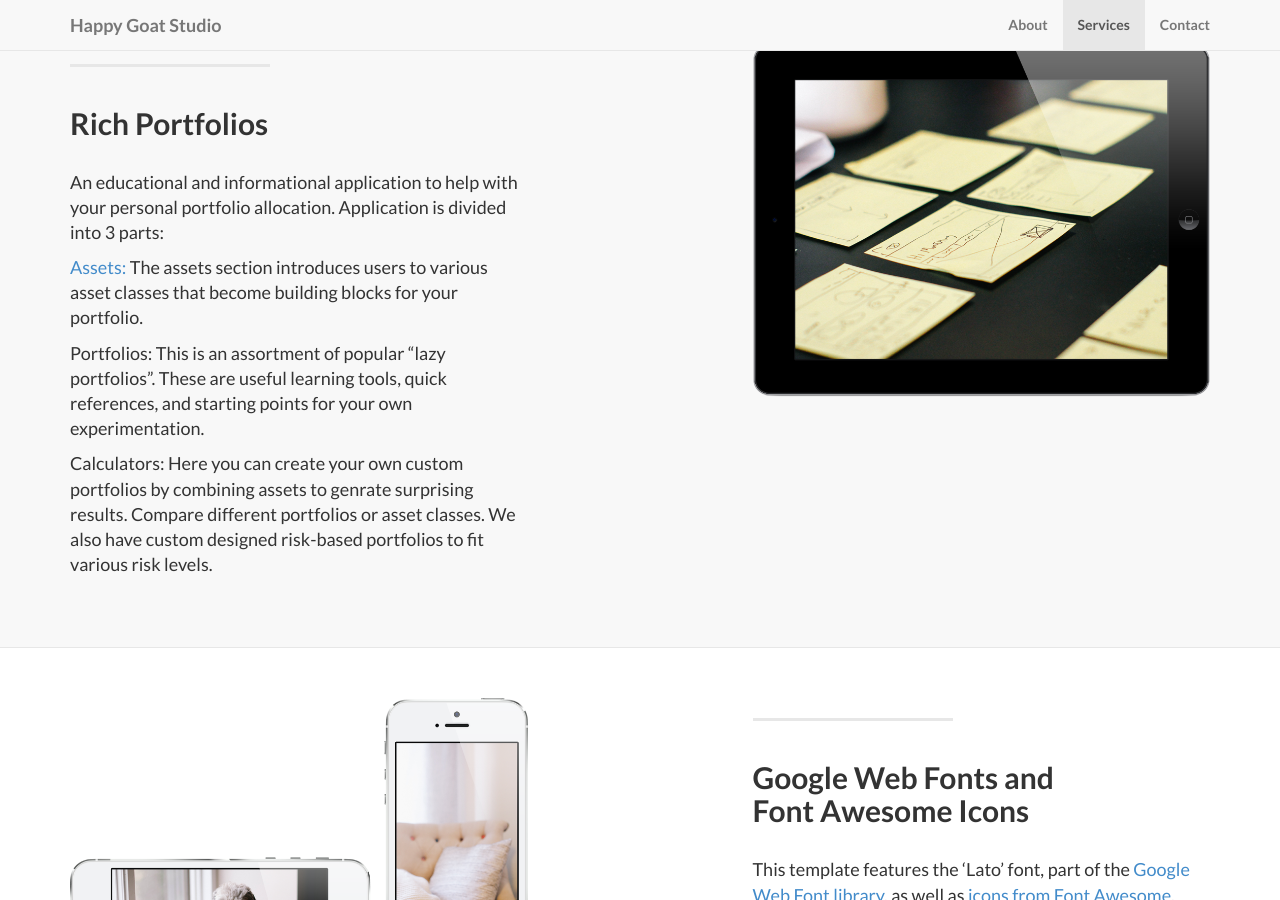
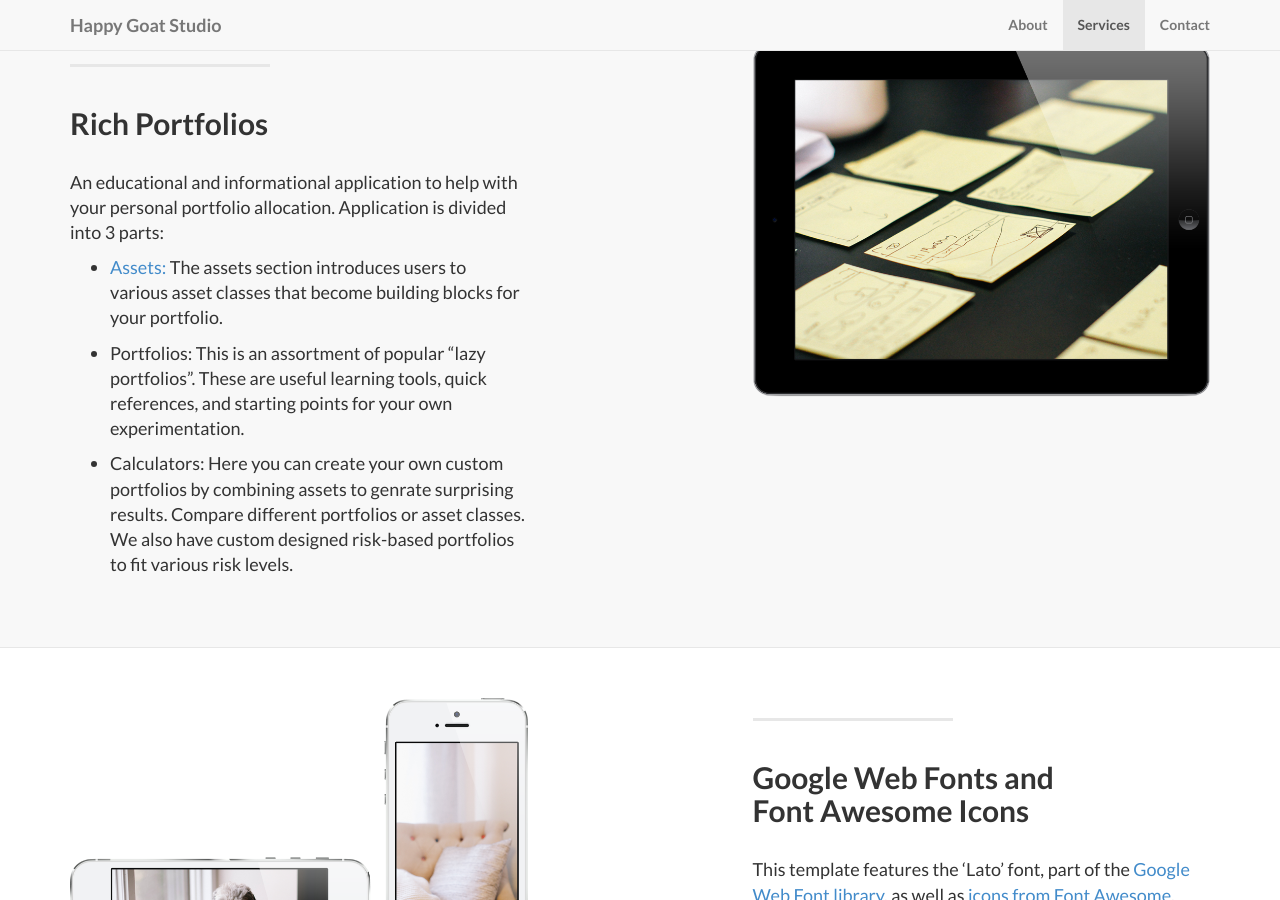
Before and after one commit to happygoatstudio/happygoatstudio.github.io, a Jekyll site: the page built from index.html, in a window 1280 px wide and 900 px high, scrolled down 1214 px. Built offline with Jekyll 4.4.1, drawn with Linux system fonts in a browser that asks for light colours.

```diff
--- a/_posts/2014-09-21-services-1.markdown
+++ b/_posts/2014-09-21-services-1.markdown
@@ -7,8 +7,8 @@ description: |
 ---
   An educational and informational application to help with your personal portfolio allocation.  Application is divided into 3 parts:
 
-  [Assets:]()  The assets section introduces users to various asset classes that become building blocks for your portfolio.
+  - [Assets:]()  The assets section introduces users to various asset classes that become building blocks for your portfolio.
 
-  Portfolios: This is an assortment of popular "lazy portfolios".  These are useful learning tools, quick references, and starting points for your own experimentation.
+  - Portfolios: This is an assortment of popular "lazy portfolios".  These are useful learning tools, quick references, and starting points for your own experimentation.
 
-  Calculators: Here you can create your own custom portfolios by combining assets to genrate surprising results.  Compare different portfolios or asset classes.  We also have custom designed risk-based portfolios to fit various risk levels.
+  - Calculators: Here you can create your own custom portfolios by combining assets to genrate surprising results.  Compare different portfolios or asset classes.  We also have custom designed risk-based portfolios to fit various risk levels.
```
